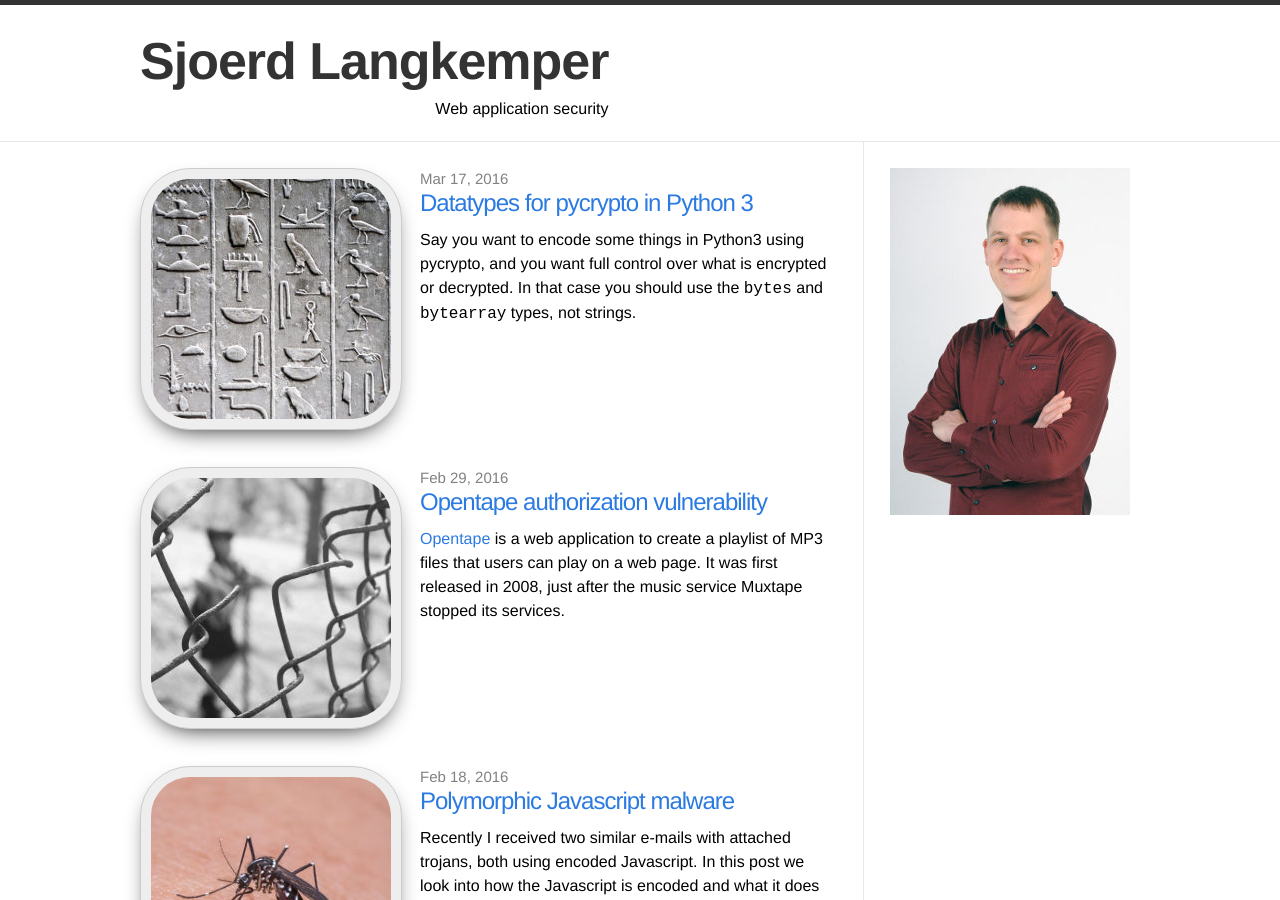
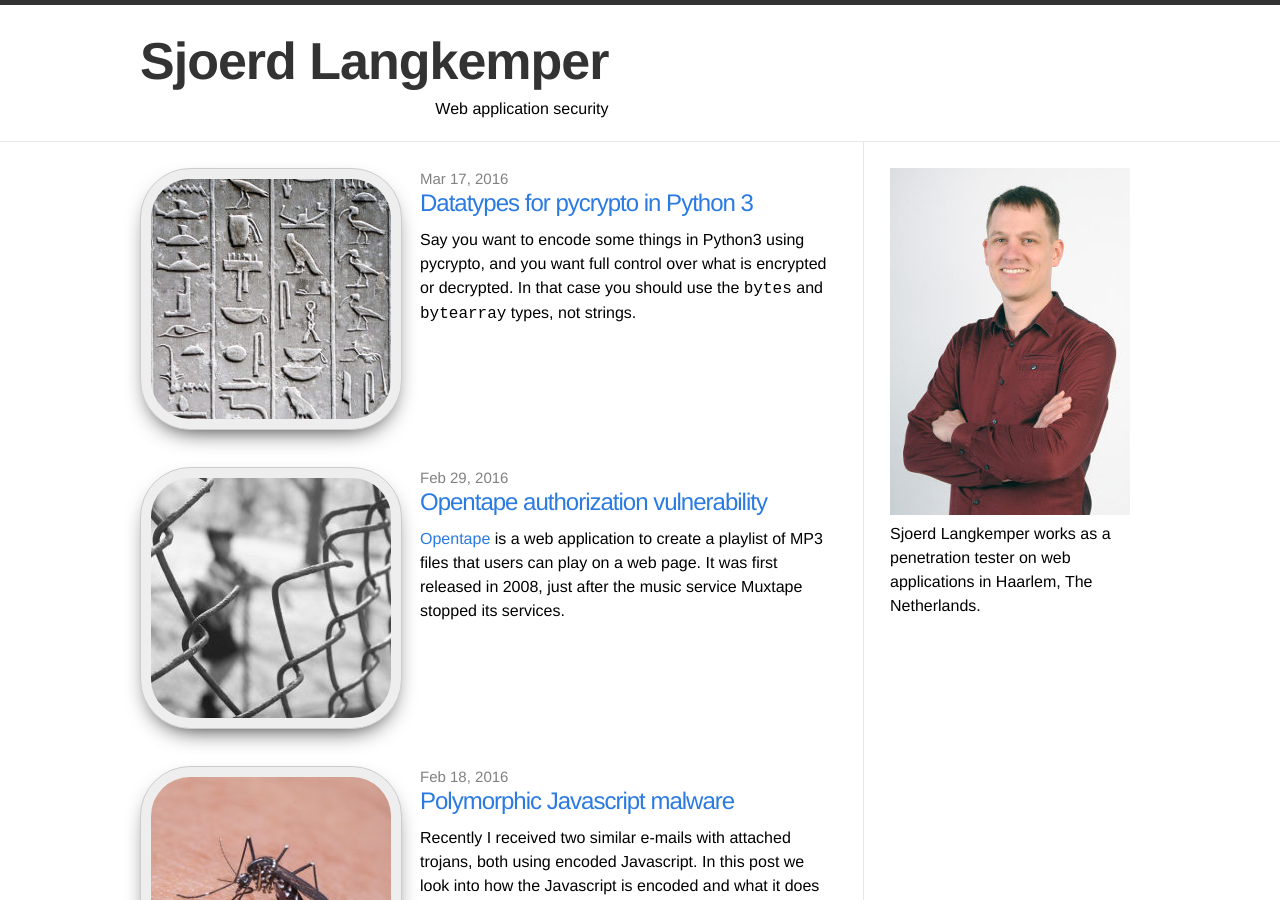
Before and after one commit to Sjord/Sjord.github.io, a Jekyll site: the page built from index.html, in a window 1280 px wide and 900 px high. Built offline with Jekyll 4.4.1, drawn with Linux system fonts in a browser that asks for light colours.

Commit message:
Move sidebar to its own file
Add blurb

```diff
--- /dev/null
+++ b/_includes/sidebar.html
@@ -0,0 +1,4 @@
+<img src="/images/sjoerd-langkemper-240.jpg" width="240px" alt="Sjoerd Langkemper">
+<p>
+  Sjoerd Langkemper works as a penetration tester on web applications in Haarlem, The Netherlands.
+</p>
--- a/_layouts/default.html
+++ b/_layouts/default.html
@@ -12,7 +12,7 @@
         <div class="left-col">
           {{ content }}
         </div><div class="sidebar">
-          <img src="/images/sjoerd-langkemper-240.jpg">
+          {% include sidebar.html %}
         </div>
       </div>
     </div>
```
